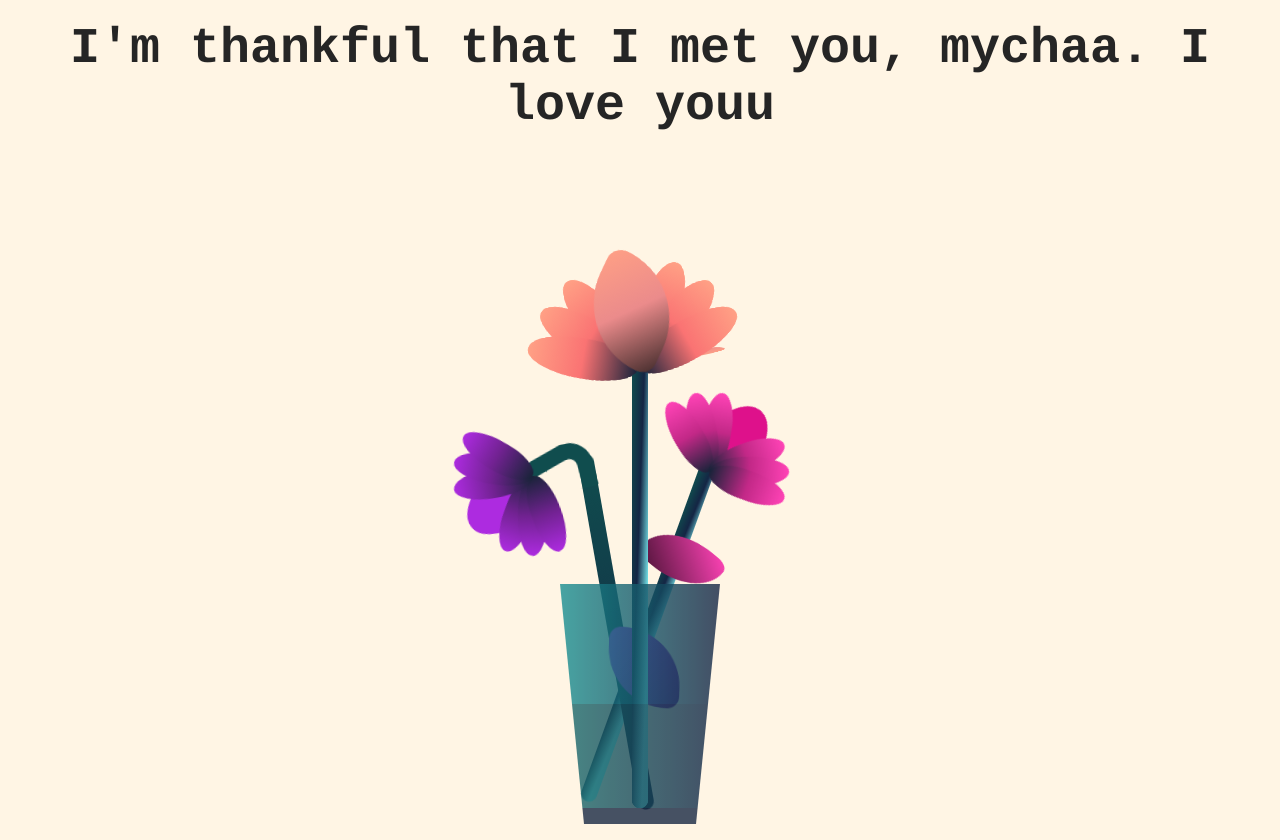
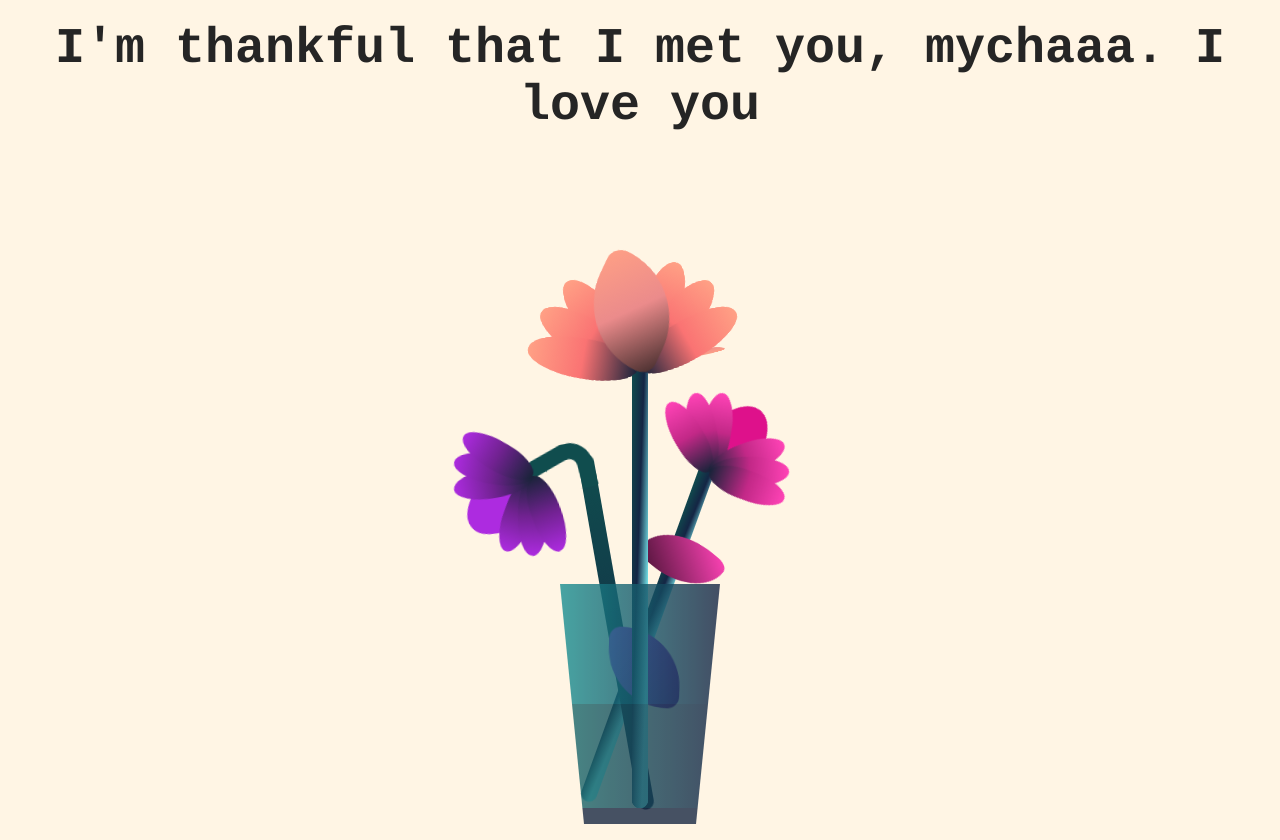
Before and after one commit to wySFK/A-Date, a plain HTML site: page lastpage.html in a window 1280 px wide. Drawn offline with Linux system fonts and the light colour scheme.

Commit message:
Add files via upload

```diff
--- a/lastpage.html
+++ b/lastpage.html
@@ -8,7 +8,7 @@
 </head>
 <body>
     <header>
-        <h1 id="thankyou">I'm thankful that I met you, mychaa. I love youu </h1>
+        <h1 id="thankyou">I'm thankful that I met you, mychaaa. I love you</h1>
     </header>
     <main>
         <div class="flower">
```
